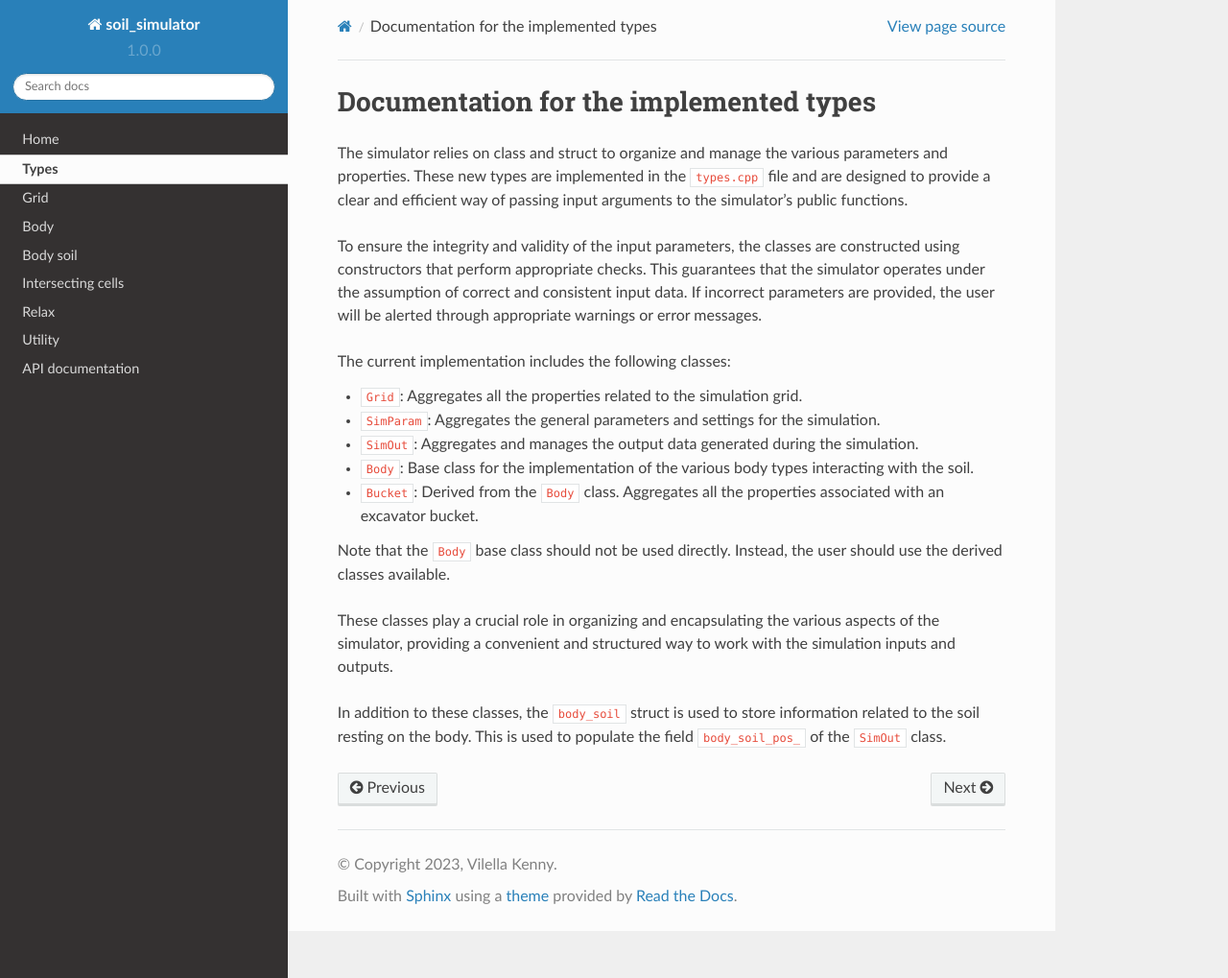
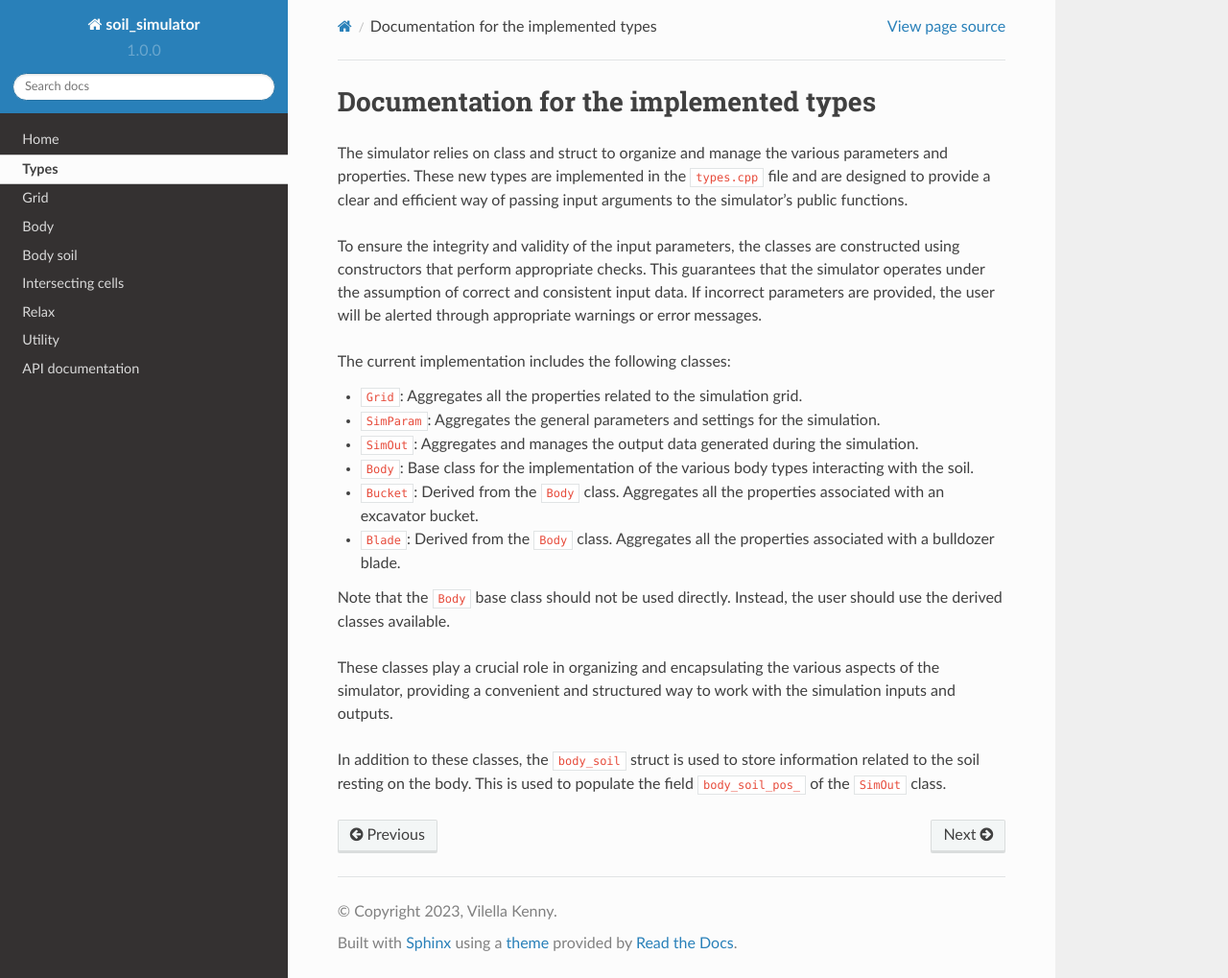
Before and after one commit to KennyVilella/soil_dynamics_cpp, a Sphinx documentation site: the page built from docs/types.rst, in a window 1280 px wide and 1019 px high. Shown: the whole window at 96% size. Built offline with Sphinx 7.4.7 and the Read the Docs theme 2.0.0, drawn with Linux system fonts in a browser that asks for light colours.

Commit message:
[updated] types.rst

```diff
--- a/docs/types.rst
+++ b/docs/types.rst
@@ -17,6 +17,7 @@ The current implementation includes the following classes:
 * :code:`SimOut`: Aggregates and manages the output data generated during the simulation.
 * :code:`Body`: Base class for the implementation of the various body types interacting with the soil.
 * :code:`Bucket`: Derived from the :code:`Body` class. Aggregates all the properties associated with an excavator bucket.
+* :code:`Blade`: Derived from the :code:`Body` class. Aggregates all the properties associated with a bulldozer blade.
 
 Note that the :code:`Body` base class should not be used directly.
 Instead, the user should use the derived classes available.
```
